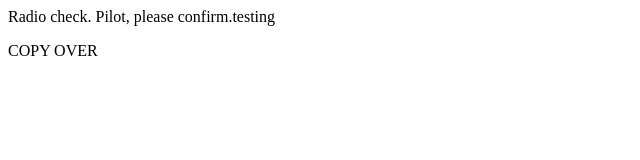
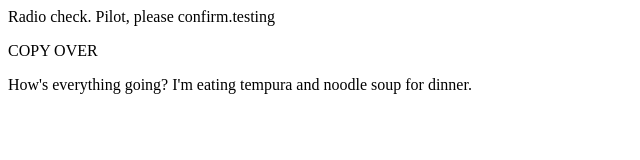
Before and after one commit to reynabiyo20/Reyna-Repo, a plain HTML site: page index.html in a window 1280 px wide. Shown: the whole page, without its empty margins (0-640 px from the left). Drawn offline with Linux system fonts and the light colour scheme.

Commit message:
added third line

```diff
--- a/index.html
+++ b/index.html
@@ -2,5 +2,6 @@
 <body>
    <p>Radio check. Pilot, please confirm.testing</p>
    <p>COPY OVER</p>
+   <p>How's everything going? I'm eating tempura and noodle soup for dinner.</p>
 </body>
 </html>
```
